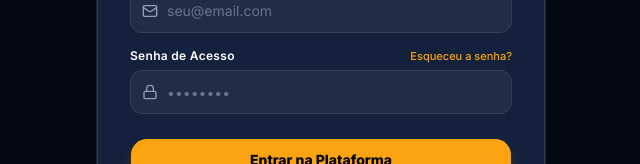
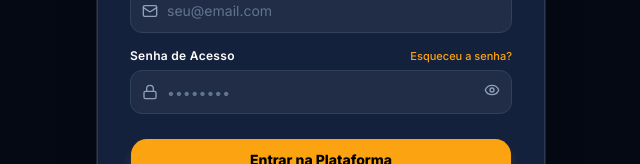
Before and after one commit to Raphasq10/gera-pauta, a Next.js app: page /login in a window 1280 px wide. Shown: the part 318-482 px from the top of the page, without its empty margins (319-959 px from the left). Built offline with nearby package versions, Linux system fonts and the light colour scheme; no server answers.

Commit message:
fix: add password visibility toggle, middleware code exchange handler, and hard redirect on login

```diff
--- a/src/app/login/page.tsx
+++ b/src/app/login/page.tsx
@@ -16,7 +16,9 @@ import {
   CheckCircle2,
   ExternalLink,
   Inbox,
-  Send
+  Send,
+  Eye,
+  EyeOff
 } from "lucide-react";
 import { Button } from "@/components/ui/button";
 import { Input } from "@/components/ui/input";
@@ -43,6 +45,7 @@ function LoginForm() {
   const [isSignUp, setIsSignUp] = useState(false);
   const [isResetModalOpen, setIsResetModalOpen] = useState(false);
   const [isResetting, setIsResetting] = useState(false);
+  const [showPassword, setShowPassword] = useState(false);
 
   // Estado para tela dedicada de "Verifique seu e-mail"
   const [pendingConfirmationEmail, setPendingConfirmationEmail] = useState<string | null>(null);
@@ -102,8 +105,7 @@ function LoginForm() {
         localStorage.setItem("gera_pauta_user_email", data.email);
       }
 
-      router.push(redirectTarget);
-      router.refresh();
+      window.location.href = redirectTarget;
     } catch {
       toast.error("Falha na conexão com o servidor. Verifique sua internet.");
     }
@@ -389,12 +391,20 @@ function LoginForm() {
                     <Lock className="w-4 h-4 text-slate-400 absolute left-3 top-3.5" />
                     <Input
                       id="login-password"
-                      type="password"
+                      type={showPassword ? "text" : "password"}
                       maxLength={100}
                       placeholder="••••••••"
                       {...loginForm.register("password")}
-                      className="bg-[#050914] border-slate-700 text-white placeholder:text-slate-500 pl-9 focus-visible:ring-[#FCA311] text-sm h-11"
+                      className="bg-[#050914] border-slate-700 text-white placeholder:text-slate-500 pl-9 pr-10 focus-visible:ring-[#FCA311] text-sm h-11"
                     />
+                    <button
+                      type="button"
+                      onClick={() => setShowPassword(!showPassword)}
+                      className="absolute right-3 top-3 text-slate-400 hover:text-white cursor-pointer"
+                      title={showPassword ? "Ocultar senha" : "Ver senha"}
+                    >
+                      {showPassword ? <EyeOff className="w-4 h-4" /> : <Eye className="w-4 h-4" />}
+                    </button>
                   </div>
                   {loginForm.formState.errors.password && (
                     <p className="text-[11px] text-rose-400 font-medium">
@@ -463,12 +473,20 @@ function LoginForm() {
                     <Lock className="w-4 h-4 text-slate-400 absolute left-3 top-3.5" />
                     <Input
                       id="signup-password"
-                      type="password"
+                      type={showPassword ? "text" : "password"}
                       maxLength={100}
                       placeholder="••••••••"
                       {...signUpForm.register("password")}
-                      className="bg-[#050914] border-slate-700 text-white placeholder:text-slate-500 pl-9 focus-visible:ring-[#FCA311] text-sm h-11"
+                      className="bg-[#050914] border-slate-700 text-white placeholder:text-slate-500 pl-9 pr-10 focus-visible:ring-[#FCA311] text-sm h-11"
                     />
+                    <button
+                      type="button"
+                      onClick={() => setShowPassword(!showPassword)}
+                      className="absolute right-3 top-3 text-slate-400 hover:text-white cursor-pointer"
+                      title={showPassword ? "Ocultar senha" : "Ver senha"}
+                    >
+                      {showPassword ? <EyeOff className="w-4 h-4" /> : <Eye className="w-4 h-4" />}
+                    </button>
                   </div>
                   {signUpForm.formState.errors.password && (
                     <p className="text-[11px] text-rose-400 font-medium">
--- a/src/middleware.ts
+++ b/src/middleware.ts
@@ -39,6 +39,15 @@ export async function middleware(request: NextRequest) {
     },
   });
 
+  // Regra 0: Se a requisição veio de um link de e-mail do Supabase com '?code=...',
+  // redireciona para a rota de callback para efetuar a troca pelo token de sessão
+  const code = request.nextUrl.searchParams.get("code");
+  if (code && !request.nextUrl.pathname.startsWith("/api/auth/callback")) {
+    const callbackUrl = request.nextUrl.clone();
+    callbackUrl.pathname = "/api/auth/callback";
+    return NextResponse.redirect(callbackUrl);
+  }
+
   // Validação segura com getUser() (evita falsificação de JWT local)
   const { data: { user } } = await supabase.auth.getUser();
 
```
